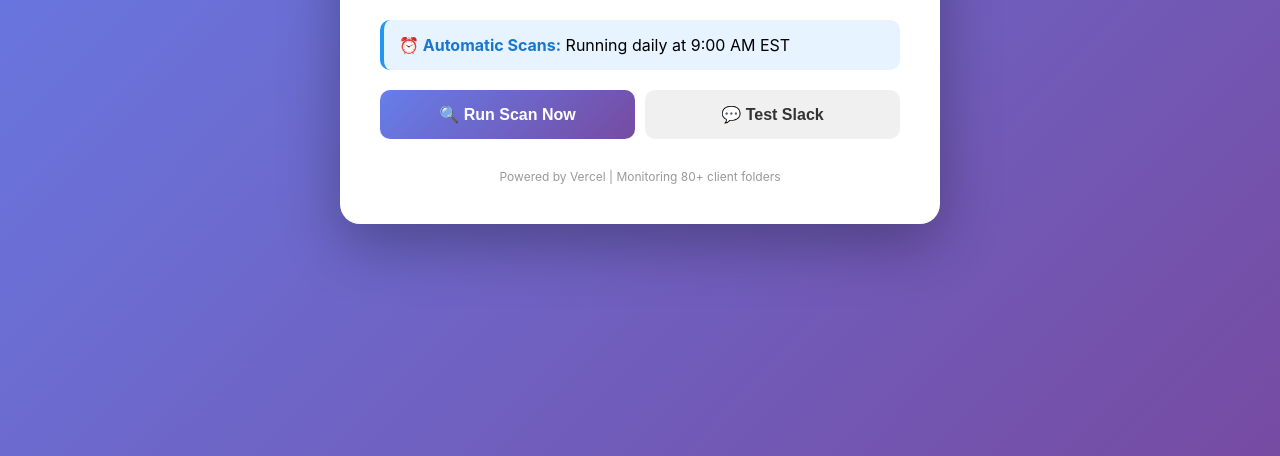
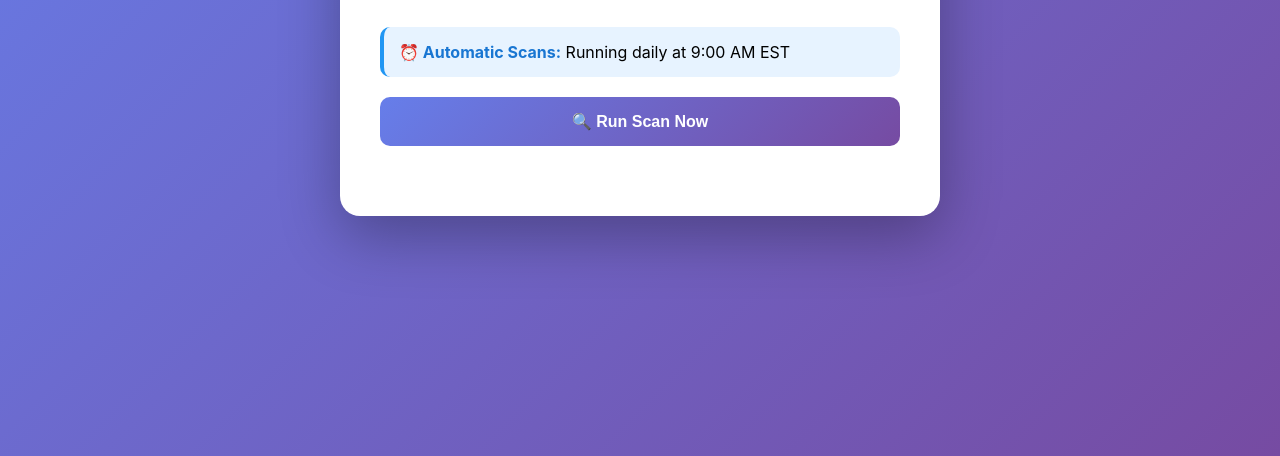
Before and after one commit to standardholdingsllc/wage-statement-notifs, a website: page public/index.html in a window 1280 px wide. Shown: the part 344-800 px from the top of the page. Drawn offline with Linux system fonts and the light colour scheme.

Commit message:
Describe your edit here

```diff
--- a/public/index.html
+++ b/public/index.html
@@ -50,8 +50,7 @@
         }
 
         button {
-            flex: 1;
-            min-width: 150px;
+            width: 100%;
             padding: 15px 30px;
             font-size: 16px;
             font-weight: 600;
@@ -76,16 +75,6 @@
         .btn-primary:hover:not(:disabled) {
             transform: translateY(-2px);
             box-shadow: 0 10px 20px rgba(102, 126, 234, 0.4);
-        }
-
-        .btn-secondary {
-            background: #f0f0f0;
-            color: #333;
-        }
-
-        .btn-secondary:hover:not(:disabled) {
-            background: #e0e0e0;
-            transform: translateY(-2px);
         }
 
         .status {
@@ -215,13 +204,6 @@
             font-size: 12px;
         }
 
-        .footer {
-            margin-top: 30px;
-            text-align: center;
-            color: #999;
-            font-size: 12px;
-        }
-
         .cron-info {
             background: #e7f3ff;
             padding: 15px;
@@ -248,18 +230,11 @@
             <button class="btn-primary" onclick="runScan()" id="scanBtn">
                 🔍 Run Scan Now
             </button>
-            <button class="btn-secondary" onclick="testSlack()" id="slackBtn">
-                💬 Test Slack
-            </button>
         </div>
 
         <div id="status" class="status"></div>
 
         <div id="results" class="results"></div>
-
-        <div class="footer">
-            Powered by Vercel | Monitoring 80+ client folders
-        </div>
     </div>
 
     <script>
@@ -353,34 +328,6 @@
             }
         }
 
-        async function testSlack() {
-            const slackBtn = document.getElementById('slackBtn');
-            const originalText = slackBtn.innerHTML;
-
-            try {
-                slackBtn.disabled = true;
-                slackBtn.innerHTML = '<span class="spinner"></span>Testing...';
-                showStatus('<span class="spinner"></span> Sending test notification to Slack...', 'loading');
-
-                const response = await fetch('/api/test-notification', {
-                    method: 'GET'
-                });
-
-                const data = await response.json();
-
-                if (response.ok && data.success) {
-                    showStatus('✅ Test notification sent! Check your Slack channel.', 'success');
-                } else {
-                    showStatus(`❌ Error: ${data.error || 'Test failed'}`, 'error');
-                }
-            } catch (error) {
-                showStatus(`❌ Error: ${error.message}`, 'error');
-            } finally {
-                slackBtn.disabled = false;
-                slackBtn.innerHTML = originalText;
-            }
-        }
-
         // Auto-hide status after 5 seconds for success/error messages
         setInterval(() => {
             const status = document.getElementById('status');
```
